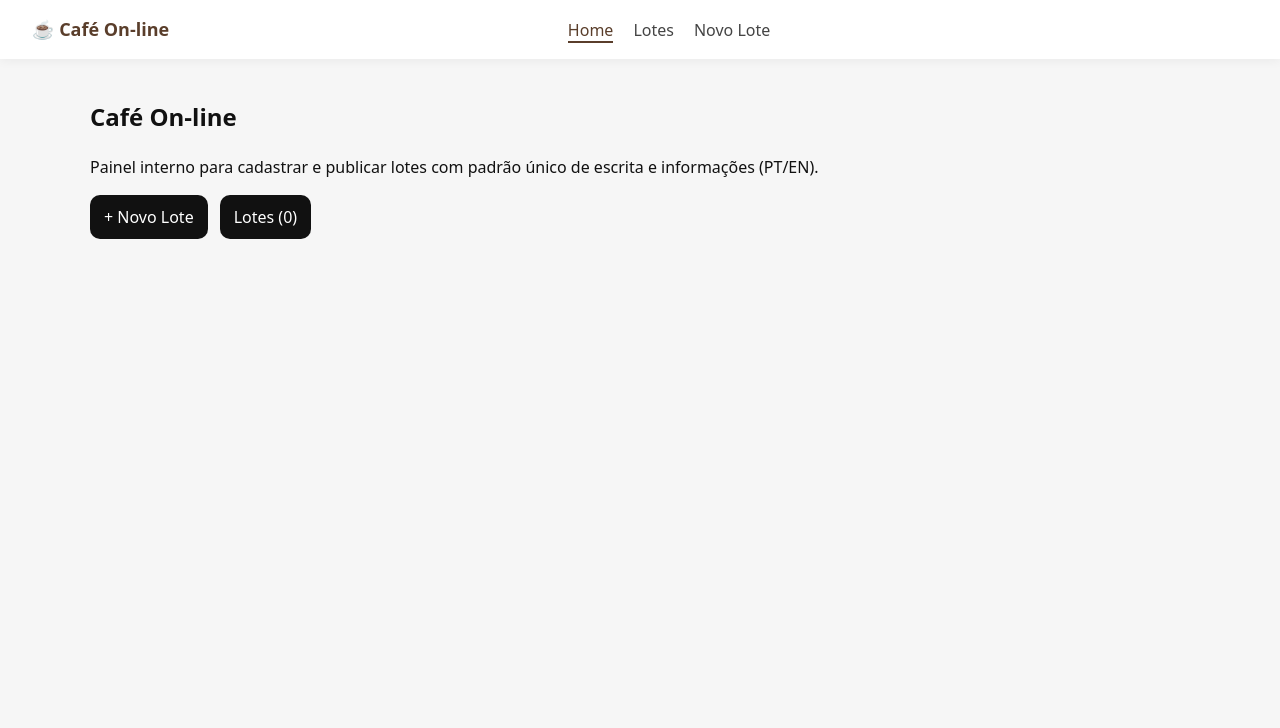
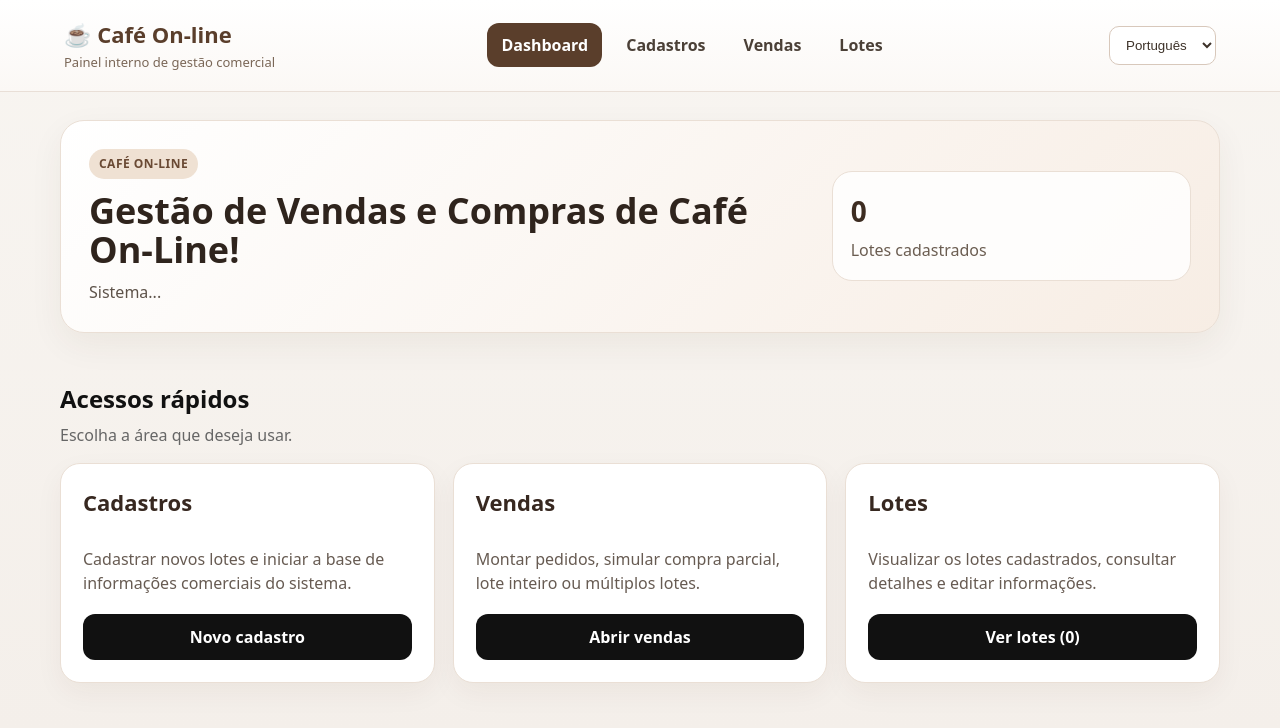
Before and after one commit to leferav/CafeOnLine, a React (Vite) app: page / in a window 1280 px wide. Shown: the top 728 px of the page. Built offline with nearby package versions, Linux system fonts and the light colour scheme.

Commit message:
Alterações

```diff
--- a/src/App.jsx
+++ b/src/App.jsx
@@ -12,17 +12,24 @@ export default function App() {
   return (
     <>
       <Navbar />
-      <div className="page">
+      <main className="page">
         <Routes>
           <Route path="/" element={<Home />} />
+
+          <Route path="/cadastros" element={<Navigate to="/lotes/novo" replace />} />
+          <Route path="/cadastros/lotes/novo" element={<Navigate to="/lotes/novo" replace />} />
+
+          <Route path="/vendas" element={<Navigate to="/compras" replace />} />
+          <Route path="/compras" element={<Compras />} />
+
           <Route path="/lotes" element={<Lotes />} />
           <Route path="/lotes/novo" element={<NovoLote />} />
-            <Route path="/lotes/:id" element={<DetalheLote />} />
-            <Route path="/lotes/:id/editar" element={<EditarLote />} />
-                  <Route path="*" element={<Navigate to="/" replace />} />
-          <Route path="/compras" element={<Compras />} />
+          <Route path="/lotes/:id" element={<DetalheLote />} />
+          <Route path="/lotes/:id/editar" element={<EditarLote />} />
+
+          <Route path="*" element={<Navigate to="/" replace />} />
         </Routes>
-      </div>
+      </main>
     </>
   );
 }
--- a/src/components/Navbar/Navbar.css
+++ b/src/components/Navbar/Navbar.css
@@ -1,44 +1,90 @@
+.navbar-wrap {
+  background: linear-gradient(180deg, #ffffff 0%, #fbf8f5 100%);
+  border-bottom: 1px solid #e9dfd7;
+  position: sticky;
+  top: 0;
+  z-index: 20;
+}
+
 .navbar {
+  max-width: 1200px;
+  margin: 0 auto;
+  padding: 18px 24px;
   display: flex;
   align-items: center;
   justify-content: space-between;
-    padding: 14px 32px;
-    background: #ffffff;
-    box-shadow: 0 2px 10px rgba(0,0,0,.05);
+  gap: 20px;
+  flex-wrap: wrap;
+}
+
+.brand-block {
+  display: grid;
+  gap: 2px;
 }
 
 .logo {
-    font-size: 18px;
-    font-weight: 600;
+  font-size: 22px;
+  font-weight: 700;
   color: #5a3e2b;
 }
 
+.brand-subtitle {
+  font-size: 13px;
+  color: #7a6757;
+}
+
+.links {
+  display: flex;
+  align-items: center;
+  gap: 10px;
+  flex-wrap: wrap;
+}
+
 .links a {
-    margin-left: 20px;
+  padding: 10px 14px;
+  border-radius: 12px;
   text-decoration: none;
-    color: #444;
-    font-weight: 500;
+  color: #4b4037;
+  font-weight: 600;
+  transition: 0.2s ease;
+}
+
+.links a:hover {
+  background: #f2e8df;
 }
 
 .links a.active {
-        color: #5a3e2b;
-        border-bottom: 2px solid #5a3e2b;
+  background: #5a3e2b;
+  color: #ffffff;
 }
 
-
-.lang select{
-  padding: 6px 8px;
-  border-radius: 8px;
-  border: 1px solid rgba(255,255,255,.35);
-  background: rgba(255,255,255,.1);
-  color: #fff;
+.lang select {
+  padding: 10px 12px;
+  border-radius: 10px;
+  border: 1px solid #d8c8bb;
+  background: #ffffff;
+  color: #3d3229;
   outline: none;
 }
-.sr-only{
-  position:absolute;
-  width:1px;height:1px;
-  padding:0;margin:-1px;
-  overflow:hidden;
-  clip:rect(0,0,0,0);
-  white-space:nowrap;border:0;
+
+.sr-only {
+  position: absolute;
+  width: 1px;
+  height: 1px;
+  padding: 0;
+  margin: -1px;
+  overflow: hidden;
+  clip: rect(0, 0, 0, 0);
+  white-space: nowrap;
+  border: 0;
 }
+
+@media (max-width: 860px) {
+  .navbar {
+    align-items: flex-start;
+  }
+
+  .links {
+    width: 100%;
+  }
+}
--- a/src/components/Navbar/Navbar.jsx
+++ b/src/components/Navbar/Navbar.jsx
@@ -1,18 +1,38 @@
-import { NavLink } from "react-router-dom";
+import { NavLink, useLocation } from "react-router-dom";
 import { useI18n } from "../../i18n/i18n";
 import "./Navbar.css";
 
 export default function Navbar() {
   const { lang, setLang, t } = useI18n();
+  const location = useLocation();
+
+  const isCadastros = location.pathname === "/lotes/novo" || location.pathname.startsWith("/cadastros");
+  const isVendas = location.pathname.startsWith("/compras") || location.pathname.startsWith("/vendas");
+  const isLotes = location.pathname.startsWith("/lotes") && !location.pathname.endsWith("/novo");
+
   return (
+    <header className="navbar-wrap">
       <nav className="navbar">
-      <div className="logo">☕ {t('appName')}</div>
+        <div className="brand-block">
+          <div className="logo">☕ {t("appName")}</div>
+          <div className="brand-subtitle">Painel interno de gestão comercial</div>
+        </div>
 
         <div className="links">
-        <NavLink to="/">{t('home')}</NavLink>
-        <NavLink to="/lotes">{t('lots')}</NavLink>
-        <NavLink to="/lotes/novo">{t('newLot')}</NavLink>
+          <NavLink to="/" end>
+            Dashboard
+          </NavLink>
+          <NavLink to="/lotes/novo" className={isCadastros ? "active" : ""}>
+            Cadastros
+          </NavLink>
+          <NavLink to="/compras" className={isVendas ? "active" : ""}>
+            Vendas
+          </NavLink>
+          <NavLink to="/lotes" className={isLotes ? "active" : ""}>
+            Lotes
+          </NavLink>
         </div>
+
         <div className="lang">
           <label>
             <span className="sr-only">{t("language")}</span>
@@ -23,5 +43,6 @@ export default function Navbar() {
           </label>
         </div>
       </nav>
+    </header>
   );
 }
--- a/src/index.css
+++ b/src/index.css
@@ -2,43 +2,209 @@
   font-family: system-ui, -apple-system, Segoe UI, Roboto, Helvetica, Arial, sans-serif;
   line-height: 1.5;
   font-weight: 400;
+  color: #111;
+  background: #f7f3ef;
 }
+
+* {
+  box-sizing: border-box;
+}
+
 body {
   margin: 0;
-  background: #f6f6f6;
+  background: linear-gradient(180deg, #f8f5f1 0%, #f4efea 100%);
   color: #111;
 }
-a { color: inherit; }
+
+a {
+  color: inherit;
+}
+
 .page {
-  padding: 20px;
-  max-width: 1100px;
+  padding: 28px 20px 48px;
+  max-width: 1200px;
   margin: 0 auto;
 }
 
+.btn-link {
+  display: inline-flex;
+  align-items: center;
+  justify-content: center;
+  padding: 11px 16px;
+  border-radius: 12px;
+  background: #111;
+  color: #fff;
+  text-decoration: none;
+  border: 0;
+  cursor: pointer;
+  font-weight: 600;
+}
 
-.btn-link{
-  display:inline-block;
-  padding:10px 14px;
-  border-radius:10px;
-  background:#111;
-  color:#fff;
-  text-decoration:none;
+.btn-link:hover {
+  opacity: 0.92;
 }
-.btn-link:hover{ opacity:.92; }
-.card{
-  background:#fff;
-  border-radius:14px;
-  padding:16px;
-  box-shadow: 0 2px 10px rgba(0,0,0,.06);
+
+.card {
+  background: #fff;
+  border-radius: 18px;
+  padding: 18px;
+  box-shadow: 0 10px 30px rgba(64, 39, 20, 0.06);
+  border: 1px solid #eee2d8;
 }
-.muted{ color:#666; }
-table{
-  width:100%;
-  border-collapse:collapse;
+
+.muted {
+  color: #666;
 }
-th, td{
-  text-align:left;
-  padding:10px 8px;
-  border-bottom:1px solid #eee;
-  vertical-align:top;
+
+table {
+  width: 100%;
+  border-collapse: collapse;
 }
+
+th,
+td {
+  text-align: left;
+  padding: 10px 8px;
+  border-bottom: 1px solid #eee;
+  vertical-align: top;
+}
+
+.dashboard-layout {
+  display: grid;
+  gap: 24px;
+}
+
+.hero-panel {
+  background: linear-gradient(135deg, #fff 0%, #f7ede4 100%);
+  border: 1px solid #eadfd5;
+  border-radius: 24px;
+  padding: 28px;
+  box-shadow: 0 12px 34px rgba(74, 44, 21, 0.06);
+  display: grid;
+  grid-template-columns: 2fr 1fr;
+  gap: 24px;
+}
+
+.hero-badge {
+  display: inline-block;
+  padding: 6px 10px;
+  border-radius: 999px;
+  background: #efe1d3;
+  color: #6a4a34;
+  font-size: 12px;
+  font-weight: 700;
+  letter-spacing: 0.04em;
+  text-transform: uppercase;
+}
+
+.hero-panel h1 {
+  margin: 12px 0 10px;
+  font-size: 36px;
+  line-height: 1.1;
+  color: #2f241d;
+}
+
+.hero-panel p {
+  margin: 0;
+  max-width: 760px;
+  color: #5d5249;
+  font-size: 16px;
+}
+
+.hero-stats {
+  display: grid;
+  gap: 14px;
+  align-content: center;
+}
+
+.hero-stat-card {
+  background: rgba(255, 255, 255, 0.85);
+  border: 1px solid #eadfd5;
+  border-radius: 20px;
+  padding: 18px;
+  display: grid;
+  gap: 6px;
+}
+
+.hero-stat-card strong {
+  font-size: 28px;
+  color: #3d2c21;
+}
+
+.hero-stat-card span {
+  color: #6b5d51;
+}
+
+.section-header h2 {
+  margin: 0;
+  font-size: 24px;
+  color: #30241c;
+}
+
+.section-header p {
+  margin: 4px 0 0;
+  color: #6d6259;
+}
+
+.dashboard-columns {
+  display: grid;
+  grid-template-columns: repeat(2, minmax(0, 1fr));
+  gap: 18px;
+}
+
+.info-panel h3 {
+  margin-top: 0;
+}
+
+.info-panel ul {
+  margin: 0;
+  padding-left: 18px;
+  color: #5f554d;
+}
+
+.info-panel li + li {
+  margin-top: 10px;
+}
+
+@media (max-width: 900px) {
+    .hero-panel,
+    .dashboard-columns,
+    .quick-grid {
+        grid-template-columns: 1fr;
+    }
+
+        .hero-panel h1 {
+            font-size: 30px;
+        }
+}
+
+.quick-grid {
+    display: grid;
+    grid-template-columns: repeat(3, minmax(0, 1fr));
+    gap: 18px;
+    margin-top: 16px;
+}
+
+.quick-card {
+    background: #ffffff;
+    border: 1px solid #eadfd5;
+    border-radius: 20px;
+    padding: 22px;
+    min-height: 220px;
+    display: flex;
+    flex-direction: column;
+    justify-content: space-between;
+    gap: 18px;
+    box-shadow: 0 10px 28px rgba(80, 45, 16, 0.05);
+}
+
+    .quick-card h3 {
+        margin: 0 0 10px;
+        font-size: 22px;
+        color: #372820;
+    }
+
+    .quick-card p {
+        margin: 0;
+        color: #675b52;
+    }
--- a/src/pages/Home.jsx
+++ b/src/pages/Home.jsx
@@ -1,26 +1,71 @@
 import { Link } from "react-router-dom";
-import { useI18n } from "../i18n/i18n";
 import { loadLots } from "../lib/storage";
 
 export default function Home() {
-  const { t } = useI18n();
     const lots = loadLots();
 
     return (
-    <div>
-      <h2>{t("appName")}</h2>
-      <p>
-        Painel interno para cadastrar e publicar lotes com padrão único de escrita e informações (PT/EN).
+        <div style={{ display: "grid", gap: 28 }}>
+            <section className="hero-panel">
+                <div className="hero-panel__content">
+                    <span className="hero-badge">CAFÉ ON-LINE</span>
+                    <h1 className="hero-title">Gestão de Vendas e Compras de Café On-Line!</h1>
+                    <p className="hero-text">
+                        Sistema...
+                    </p>
+                </div>
+
+                <div className="hero-stats">
+                    <div className="hero-stat-card">
+                        <strong className="hero-stat-number">{lots.length}</strong>
+                        <span className="hero-stat-label">
+                            {lots.length === 1 ? "Lote cadastrado" : "Lotes cadastrados"}
+                        </span>
+                    </div>
+                </div>
+            </section>
+
+            <section>
+                <h2 style={{ marginBottom: 6 }}>Acessos rápidos</h2>
+                <p className="muted" style={{ marginTop: 0 }}>
+                    Escolha a área que deseja usar.
                 </p>
 
-      <div style={{ display: "flex", gap: 12, flexWrap: "wrap", marginTop: 16 }}>
+                <div className="quick-grid">
+                    <div className="quick-card">
+                        <h3>Cadastros</h3>
+                        <p>
+                            Cadastrar novos lotes e iniciar a base de informações comerciais do
+                            sistema.
+                        </p>
                         <Link to="/lotes/novo" className="btn-link">
-          + {t("newLot")}
+                            Novo cadastro
                         </Link>
+                    </div>
+
+                    <div className="quick-card">
+                        <h3>Vendas</h3>
+                        <p>
+                            Montar pedidos, simular compra parcial, lote inteiro ou múltiplos
+                            lotes.
+                        </p>
+                        <Link to="/compras" className="btn-link">
+                            Abrir vendas
+                        </Link>
+                    </div>
+
+                    <div className="quick-card">
+                        <h3>Lotes</h3>
+                        <p>
+                            Visualizar os lotes cadastrados, consultar detalhes e editar
+                            informações.
+                        </p>
                         <Link to="/lotes" className="btn-link">
-          {t("lots")} ({lots.length})
+                            Ver lotes ({lots.length})
                         </Link>
                     </div>
                 </div>
+            </section>
+        </div>
     );
 }
```
Lines whose indentation alone changed are shown as unchanged.
